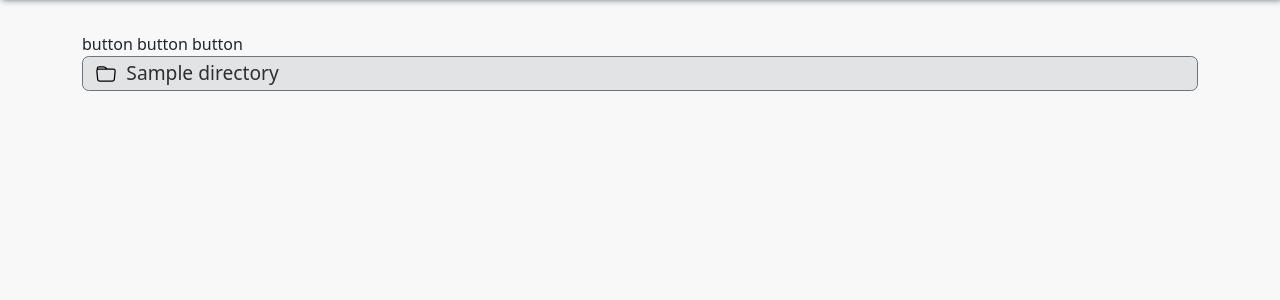
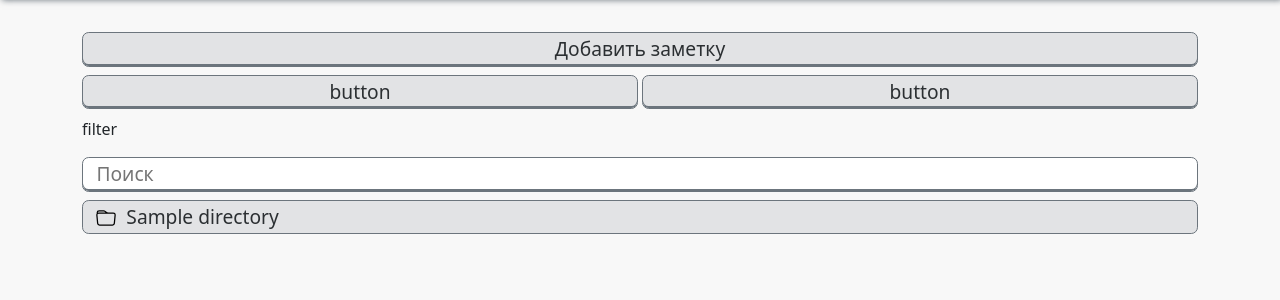
Before and after one commit to webb-html/tst_deploy, a Flask app: page / in a window 1280 px wide. Shown: the part 56-356 px from the top of the page. Run offline with Flask 3, Linux system fonts and the light colour scheme; a user stored in the database is signed in; tables that the repository leaves empty hold one stand-in row (values such as "Sample post"); a database or web service that is not in the repository returns one stand-in record (values such as "Sample title"); data that the repository does not hold is empty.

Commit message:
updated main template, added search (HTMX)

```diff
--- a/app.py
+++ b/app.py
@@ -1,6 +1,7 @@
-from flask import Flask, redirect, render_template
+from flask import Flask, redirect, render_template, jsonify
 from flask_login import LoginManager, login_user, login_required, logout_user, current_user
 from flask_restful import Api
+from flask import request as flask_request
 
 from requests import get
 
@@ -37,7 +38,6 @@ def index():
         return render_template('note_list.html', title='Главная',
                                dir_list=sorted(list(set(dir_list))), dict_notes=dict_notes)
     return render_template('base.html', title='Главная')
-
 
 @app.route('/login', methods=['GET', 'POST'])
 def login():
@@ -84,6 +84,29 @@ def logout():
     logout_user()
     return redirect("/")
 
+@app.route('/user/<user_name>/<note_id>')
+def open_note(user_name, note_id):
+    return jsonify(user_name, note_id)
+
+@app.route('/add_note')
+def add_note():
+    return jsonify('add_note')
+
+@app.route('/search')
+def search():
+    query = flask_request.args.get('search-request')
+    notes_json = get(f'{APP_URL}/api/notes').json()
+    dir_list = [note['directory'] for note in notes_json['note'] if note['user_id'] == current_user.id
+                and (query.lower() in note['title'].lower() or query.lower() in note['content'].lower())]
+    dict_notes = dict()
+    for dir in dir_list:
+            dict_notes[dir] = [note for note in notes_json['note'] if note['user_id'] == current_user.id and
+                               note['directory'] == dir and (query.lower() in note['title'].lower()
+                               or query.lower() in note['content'].lower())]
+    return render_template('search_result.html', title='Главная',
+                                    dir_list=sorted(list(set(dir_list))), dict_notes=dict_notes)
+
+
 if __name__ == '__main__':
     db_session.global_init("db/data.db")
     app.run(port=8080, host='127.0.0.1')
--- a/static/css/main_style.css
+++ b/static/css/main_style.css
@@ -1,3 +1,30 @@
+.button {
+    display: flex;
+    border-radius: 0.35em;
+    border: solid 0.05em var(--bs-secondary);
+    padding-left: 0.7em;
+    padding-right: 0.7em;
+    padding-top: 0.1em;
+    padding-bottom: 0.1em;
+    font-size: 1.2em;
+    color: var(--bs-secondary-text-emphasis);
+    box-shadow: inset var(--bs-secondary) 0em -0.1em;
+    justify-content: center;
+    margin-bottom: 0.5rem;
+}
+
+.button:hover{
+    box-shadow: inset var(--bs-secondary) 0em -0.07em;
+}
+
+.grow_button {
+    flex-grow: 1;
+}
+
+.input:focus{
+    outline: none;
+}
+
 .directory{
     border-radius: 0.35em;
     border: solid 0.05em var(--bs-secondary);
--- a/templates/base.html
+++ b/templates/base.html
@@ -4,6 +4,7 @@
     <meta charset='utf-8'>
     <meta name='viewport' content='width=device-width, initial-scale=1, shrink-to-fit=no'>
     <link rel='stylesheet' href="static/css/style.css">
+    <script src="https://cdn.jsdelivr.net/npm/htmx.org/dist/htmx.min.js"></script>
     <title>{{title}}</title>
 </head>
 <body>
@@ -25,7 +26,6 @@
   </div>
 </nav>
 </header>
-
 <main role="main" class="container">
     {% block content %}{% endblock %}
 </main>
--- a/templates/note_list.html
+++ b/templates/note_list.html
@@ -5,10 +5,18 @@
     <link rel='stylesheet' href="static/css/main_style.css">
 </head>
     <div>
-        button
-        button
-        button
+        <a href="/add_note" class="button bg-secondary-subtle">Добавить заметку</a>
+        <div class="flex_div">
+            <p class="button bg-secondary-subtle grow_button" style="margin-right: 0.2em;">button</p>
+            <p class="button bg-secondary-subtle grow_button">button</p>
         </div>
+        <p>filter</p>
+        <div class="flex_div">
+            <input type="text" placeholder="Поиск" name="search-request" hx-get="/search"
+                   class="button grow_button input" hx-trigger="keyup changed delay:250ms" hx-target="#results"/>
+        </div>
+    </div>
+    <div id="results">
         {% for dir in dir_list %}
             <p class="bg-secondary-subtle directory">
                 <img src="static/img/folder.svg" class="icon dir-icon">
@@ -21,7 +29,8 @@
             {% for note in dict_notes[dir] %}
                 <div class="note">
                     <div class="flex_div">
-                <p class="small_p">{{note['title']}}</p>
+                        <img src="static/img/note.svg" class="icon">
+                        <a class="small_p" href="user/{{current_user.name}}/{{note['id']}}">{{note['title']}}</a>
                         <div style="flex-grow: 1" class="flex_div"></div>
                         <p class="small_p note_type">{{note['type']}}</p>
                     </div>
@@ -29,4 +38,5 @@
                 </div>
             {% endfor %}
         {% endfor %}
+    </div>
 {% endblock %}
```
Also changed, not shown: templates/search_result.html (added, +21 -0 lines), static/img/note.svg (added). Lines whose indentation alone changed are shown as unchanged.
